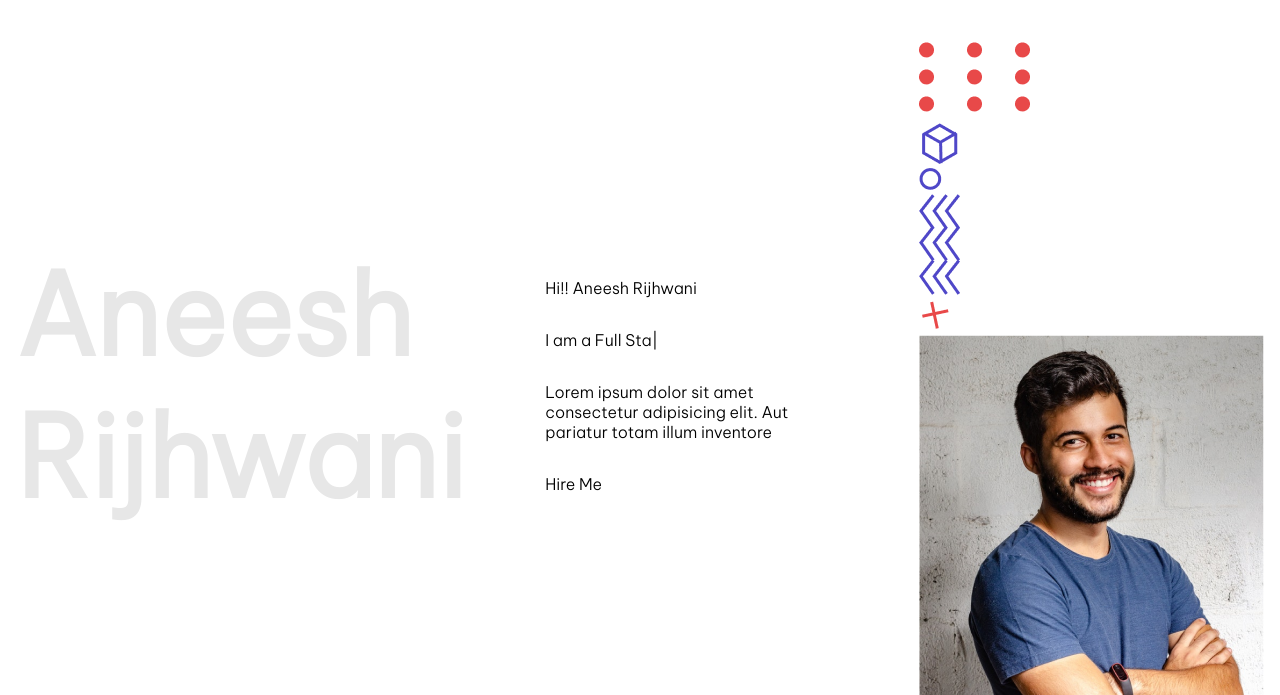
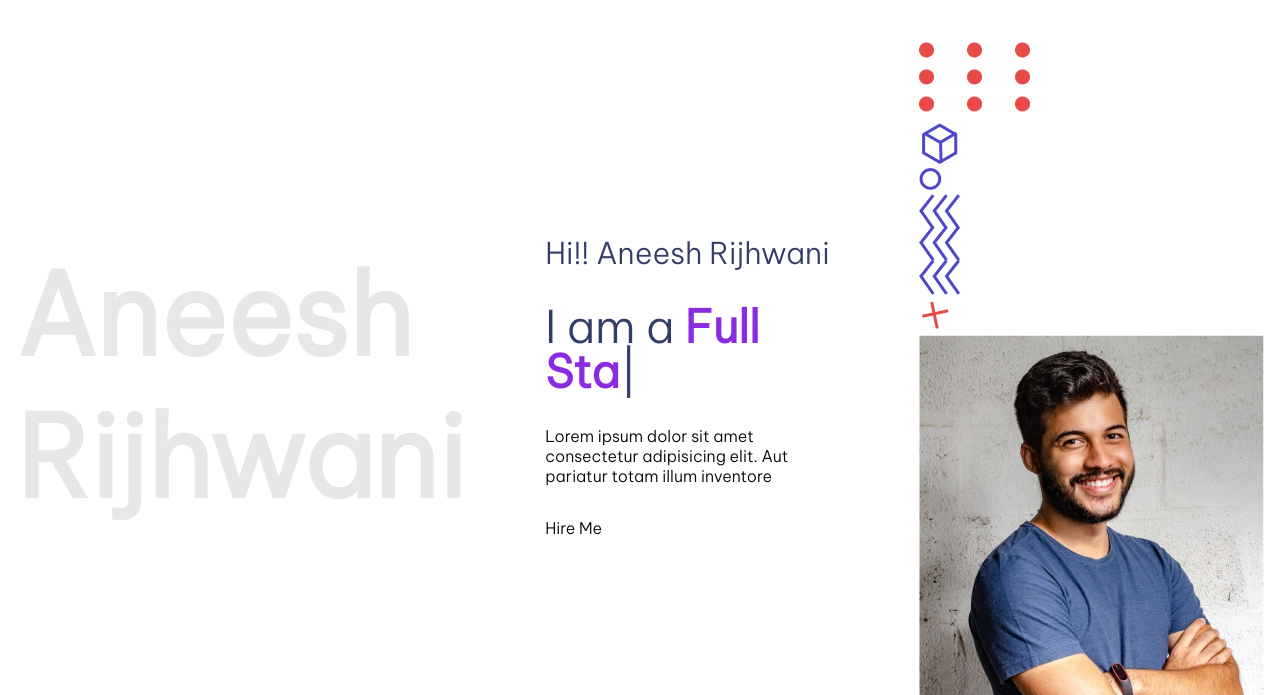
Before and after one commit to AneeshRijhwani25/Portfolio, a plain HTML site: page index.html in a window 1280 px wide. Shown: the part 105-800 px from the top of the page. Drawn offline with nearby package versions, Linux system fonts and the light colour scheme.

Commit message:
Added color to running script

```diff
--- a/styles.css
+++ b/styles.css
@@ -93,3 +93,19 @@ a{
     gap: 2rem;
 
 }
+
+.hero-section-heading{
+    font-size: 30px;
+    color: #343d68;
+    font-weight: 500;
+}
+
+.role{
+    color: blueviolet;
+    font-weight: 800;
+}
+
+.hero-section-subheading{
+    font-size: 45px;
+    line-height: 45px;
+}
```
